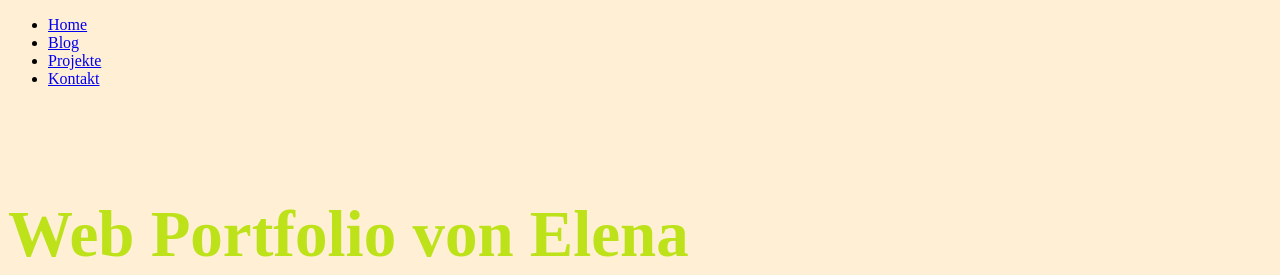
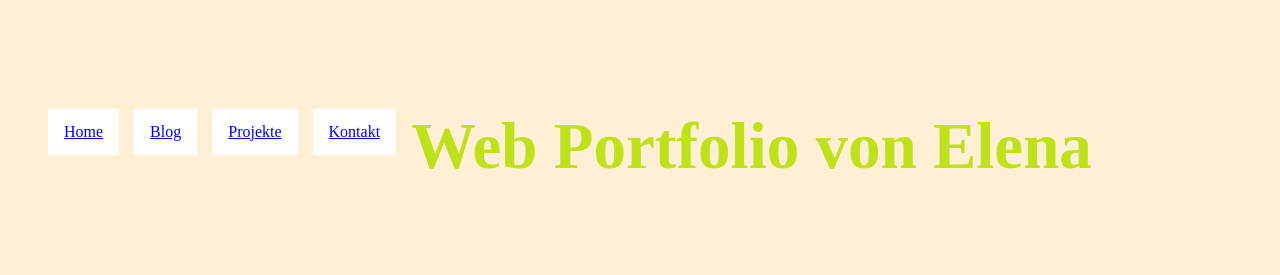
Before and after one commit to elennnaa/Portfolio, a plain HTML site: page index.html in a window 1280 px wide. Shown: the top 275 px of the page. Drawn offline with Linux system fonts and the light colour scheme.

Commit message:
li geändert

```diff
--- a/main.css
+++ b/main.css
@@ -17,3 +17,12 @@
       background-color: papayawhip;
 
   }
+
+  li {
+    display: block;
+    float: left;
+    color: #f775d7;
+    background-color: white;
+    padding: 14px 16px;
+    margin-right: 15px;
+  }
```
